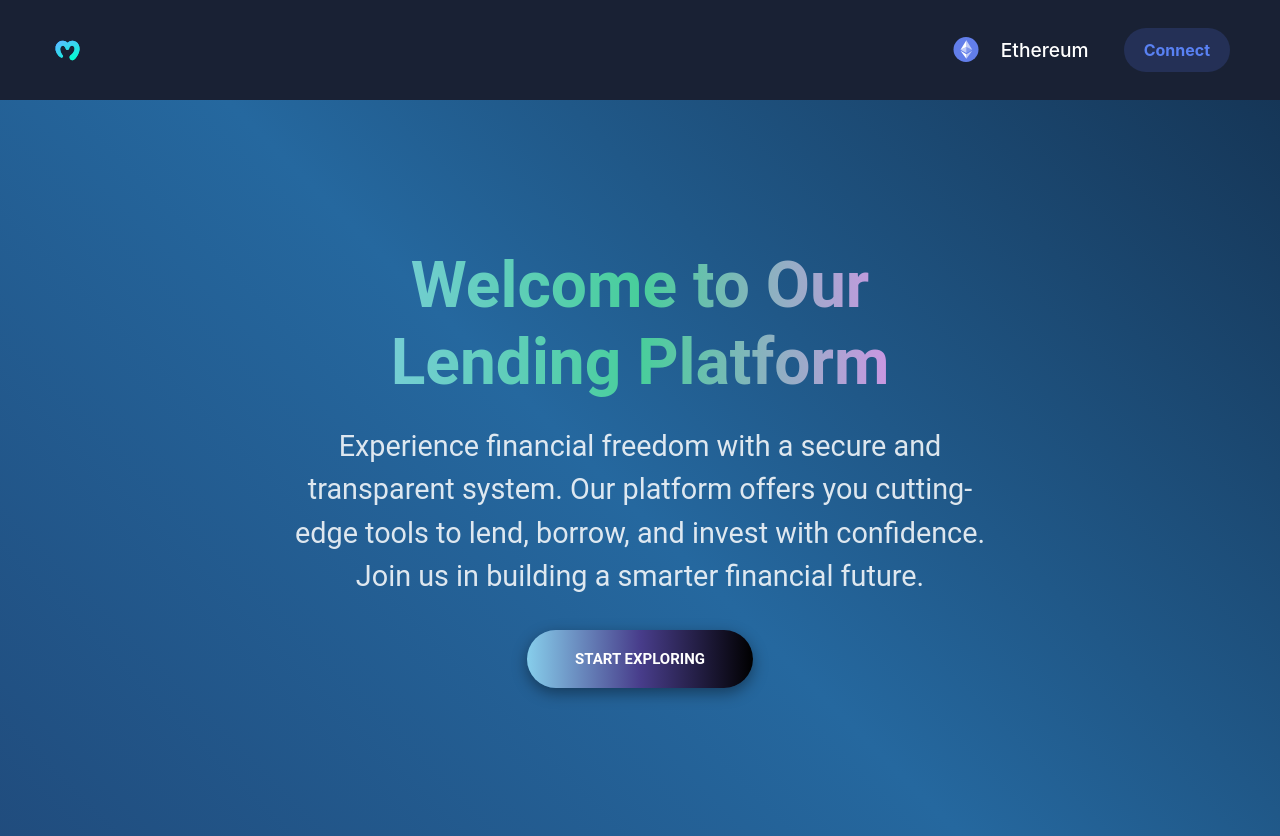
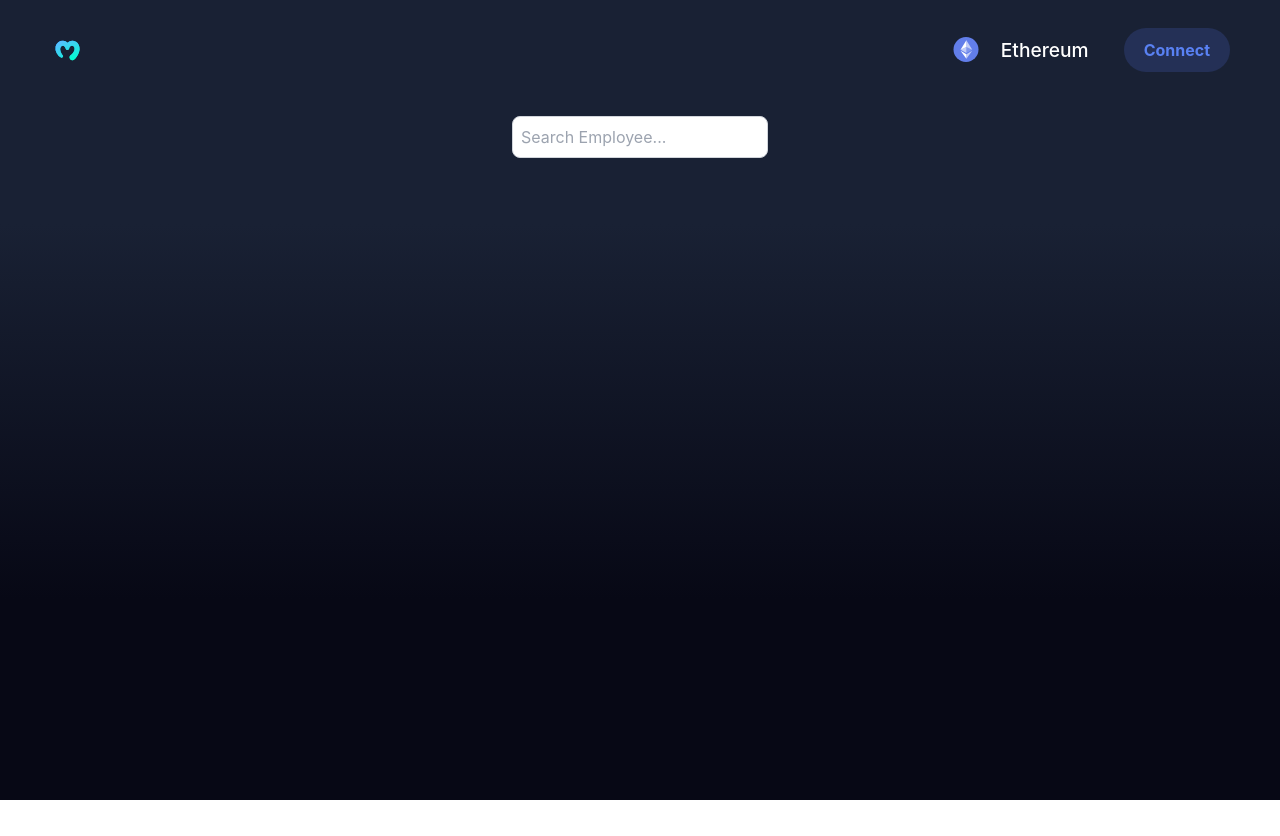
Before and after one commit to MAHI-HAKIM/DEX-Lending_Dapp, a React (Create React App) app: page / in a window 1280 px wide. After the commit the page ends 800 px from the top, so only its background shows below. Built offline with nearby package versions, Linux system fonts and the light colour scheme.

Commit message:
Final Commit

```diff
--- a/src/App.jsx
+++ b/src/App.jsx
@@ -26,6 +26,7 @@ function App() {
   const [transactions, setTransactions] = useState([]);
 
   // Fetch user and contract data
+  // eslint-disable-next-line react-hooks/exhaustive-deps
   const fetchData = async () => {
     if (contract && accounts.length > 0) {
       const [wallet, contractBalance, collateral, borrowed, capacity, withdrawEligibility] =
--- a/src/pages/LandingPage.jsx
+++ b/src/pages/LandingPage.jsx
@@ -1,103 +1,15 @@
-import React from "react";
-import { Button, Box, Typography } from "@mui/material";
-import { createTheme, ThemeProvider } from "@mui/material/styles";
-import { keyframes } from "@emotion/react";
+import React from 'react';
 
-// Keyframe animation for the background
-const gradientAnimation = keyframes`
-  0% { background-position: 0% 50%; }
-  50% { background-position: 100% 50%; }
-  100% { background-position: 0% 50%; }
-`;
-
-// Custom Material-UI theme
-const theme = createTheme({
-  typography: {
-    fontFamily: "Roboto, Arial, sans-serif",
-  },
-  palette: {
-    primary: {
-      main: "#87CEEB", // Sky blue tone
-    },
-    secondary: {
-      main: "#483D8B", // Dark violet tone
-    },
-  },
-});
-
-const LandingPage = (props) => {
+const SearchEmployee = () => {
   return (
-    <ThemeProvider theme={theme}>
-      <Box
-        sx={{
-          minHeight: "calc(100vh - 64px)", // Adjust for header height
-          width: "100%",
-          display: "flex",
-          alignItems: "center",
-          justifyContent: "center",
-          textAlign: "center",
-          overflow: "hidden",
-          px: 2,
-          background: "linear-gradient(45deg, #192134, #1B2E59, #25689F, #070815)",
-          backgroundSize: "300% 300%",
-          animation: `${gradientAnimation} 10s ease infinite`,
-        }}
-      >
-        <Box sx={{ maxWidth: "700px", mx: "auto" }}>
-          <Typography
-            variant="h2"
-            gutterBottom
-            sx={{
-              fontWeight: "bold",
-              background: "linear-gradient(to right, #87CEEB, #48CE9B, #FF81FF)",
-              WebkitBackgroundClip: "text",
-              WebkitTextFillColor: "transparent",
-              fontSize: { xs: "3rem", md: "4rem" },
-              mb: 3,
-            }}
-          >
-            Welcome to Our Lending Platform
-          </Typography>
-          <Typography
-            variant="body1"
-            sx={{
-              fontSize: { xs: "1.2rem", md: "1.8rem" },
-              lineHeight: "1.5",
-              color: "rgba(255, 255, 255, 0.85)",
-              mb: 4,
-            }}
-          >
-            Experience financial freedom with a secure and transparent system.
-            Our platform offers you cutting-edge tools to lend, borrow, and
-            invest with confidence. Join us in building a smarter financial
-            future.
-          </Typography>
-          <Button
-            onClick={props.connect}
-            variant="contained"
-            size="large"
-            sx={{
-              px: 6,
-              py: 2,
-              borderRadius: "50px",
-              background: "linear-gradient(to right, #87CEEB, #483D8B, #000000)",
-              fontWeight: "bold",
-              boxShadow: "0px 5px 15px rgba(0, 0, 0, 0.4)",
-              transition: "transform 0.2s, background 0.3s",
-              color: "white",
-              "&:hover": {
-                background: "linear-gradient(to right, #483D8B, #87CEEB, #000000)",
-                transform: "scale(1.05)",
-              },
-            }}
-          >
-            Start Exploring
-          </Button>
-        </Box>
-      </Box>
-    </ThemeProvider>
+    <div className="flex items-center justify-center mt-4">
+      <input
+        type="text"
+        placeholder="Search Employee..."
+        className="border border-gray-300 rounded-lg p-2 w-64 focus:outline-none focus:ring-2 focus:ring-blue-500"
+      />
+    </div>
   );
 };
 
-
-export default LandingPage;
+export default SearchEmployee;
```
